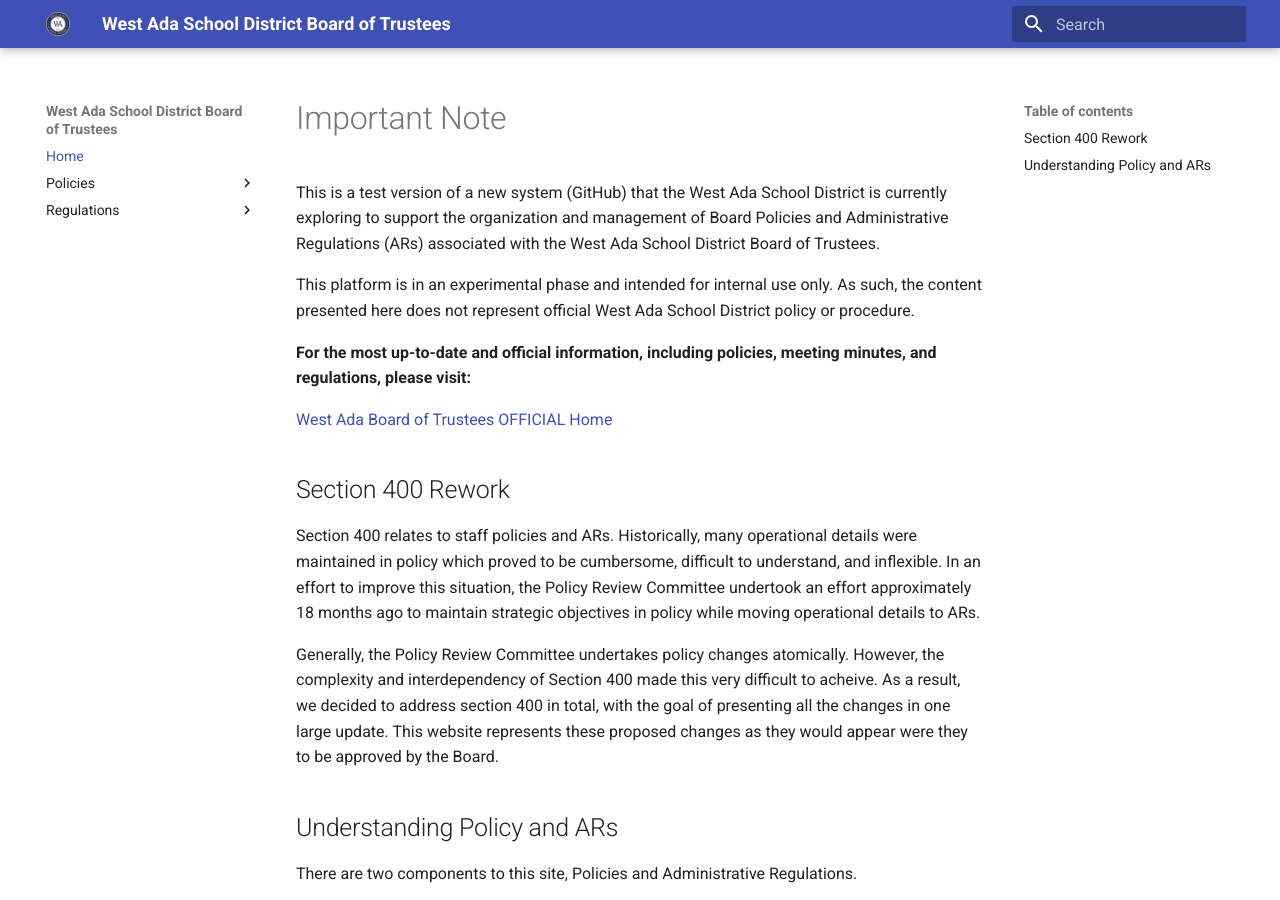
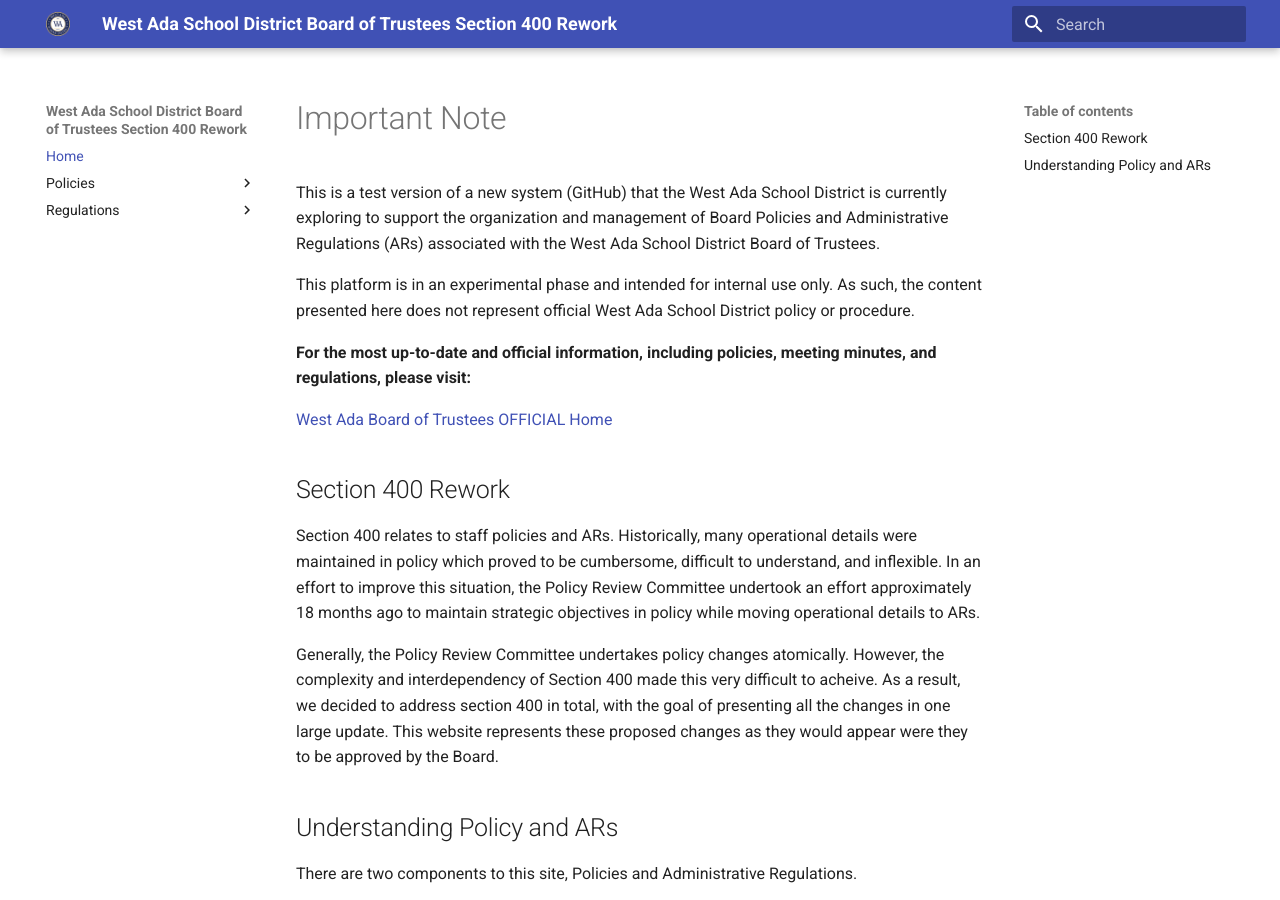
Before and after one commit to westada/section-400-hr-policy-review, an MkDocs documentation site: the page built from docs/index.md, in a window 1280 px wide and 900 px high. Built offline with MkDocs 1.6.1 and Material for MkDocs 9.7.7, drawn with Linux system fonts in a browser that asks for light colours.

Commit message:
Update mkdocs.yml

```diff
--- a/mkdocs.yml
+++ b/mkdocs.yml
@@ -1,4 +1,4 @@
-site_name: West Ada School District Board of Trustees
+site_name: West Ada School District Board of Trustees Section 400 Rework
 theme:
   name: material
   custom_dir: overrides
@@ -7,9 +7,35 @@ markdown_extensions:
   - footnotes
   - meta
   - tables
+  - admonition
+  - pymdownx.details
+  - pymdownx.superfences
 plugins:
   - search
   - autolinks
-  - with-pdf
+  - with-pdf:
+      author: West Ada School District
+      copyright: (c) 2025
+      cover: true
+      back_cover: false
+      cover_title: West Ada School District
+      cover_subtitle: Policy Manual
+      cover_logo: img/logo.png
+      # custom_template_path: TEMPLATES PATH
+
+      toc_title: Table of Contents
+      heading_shift: false
+      toc_level: 1
+      ordered_chapter_level: 1
+      excludes_children:
+         - 'release-notes/:upgrading'
+         - 'release-notes/:changelog'
+      exclude_pages:
+         - 'meetings/'
+
+      output_path: pdf/document.pdf
+      debug_html: false
+      show_anchors: false
+      verbose: false
 extra:
   generator: false
```
